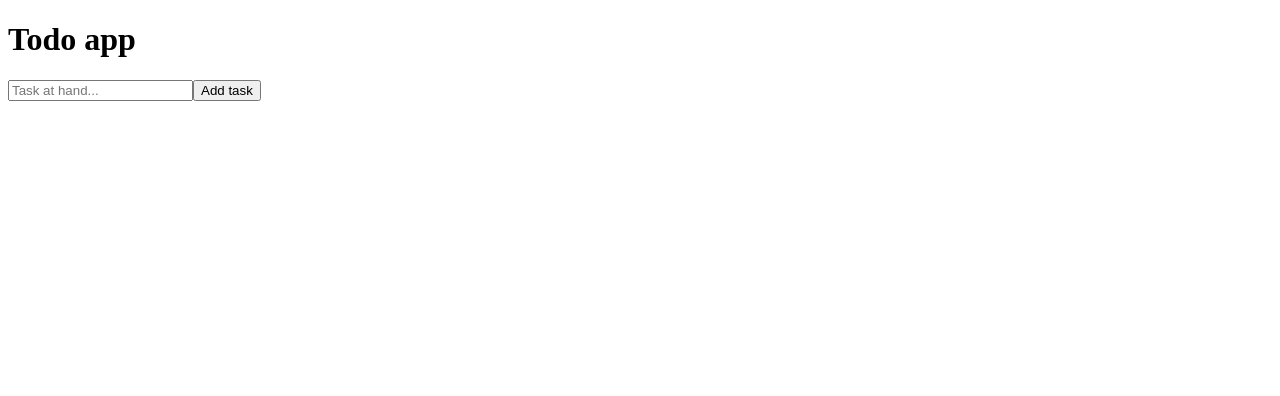
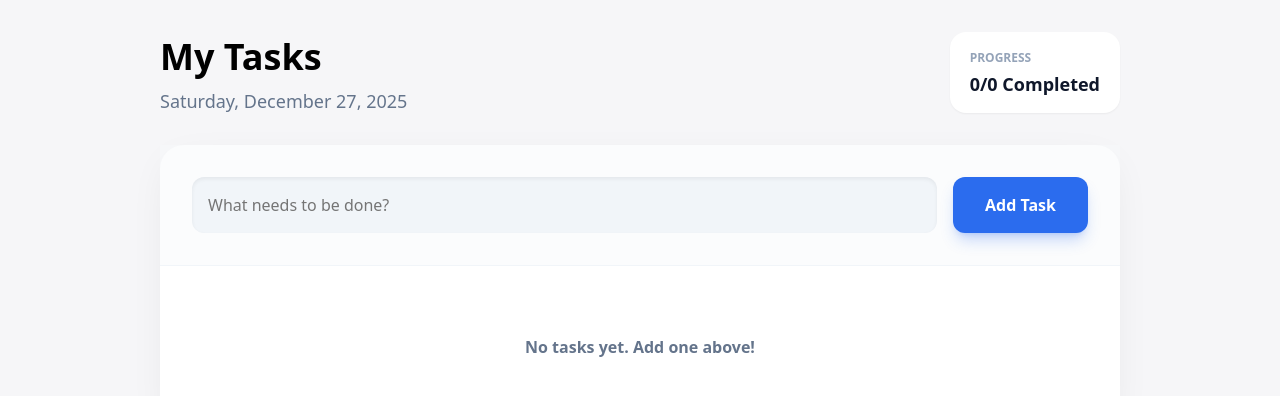
Before and after one commit to jasonvictorio/todo, an Angular app: page / in a window 1280 px wide. Shown: the top 396 px of the page. Built offline with nearby package versions, Linux system fonts and the light colour scheme.

Commit message:
feat: enhance task management UI and functionality with new components and improved styles

```diff
--- a/src/app/app.html
+++ b/src/app/app.html
@@ -1,29 +1,53 @@
-<h1>Todo app</h1>
+<main>
+  <div class="header">
+    <div>
+      <h1 class="title">My Tasks</h1>
+      <p class="date">{{ today | date: 'fullDate' }}</p>
+    </div>
+    <div class="status">
+      <p class="status-line-1">Progress</p>
+      <p class="status-line-2">
+        {{completeTasks.length}}/{{tasks.length}} Completed
+      </p>
+    </div>
+  </div>
 
+  <div class="tasks-and-input">
     <form (submit)="addTask()">
       <input
         [(ngModel)]="task"
+        name="task"
+        placeholder="What needs to be done?"
         type="text"
-    name="newTaskText"
-    placeholder="Task at hand..."
+      />
+      <button
+        class="add"
+        type="submit"
       >
-  <button type="submit">Add task</button>
+        Add Task
+      </button>
     </form>
 
-<ul>
-  @for (task of incompleteTasks; track task.id) {
-    <li>
-      <button type="button" (click)="toggleTask(task)">Toggle</button>
-      <span>{{ task.text }}</span>
-    </li>
+    <div class="tasks">
+      @for(task of incompleteTasks; track task.id) {
+        <app-task-item
+          [task]="task"
+          (toggle)="toggleTask(task)"
+          (delete)="deleteTask(task)"
+        />
       }
-</ul>
 
-<ul>
-  @for (task of completeTasks; track task.id) {
-    <li>
-      <button type="button" (click)="toggleTask(task)">Toggle</button>
-      <span>{{ task.text }}</span>
-    </li>
+      @for(task of completeTasks; track task.id) {
+        <app-task-item
+          [task]="task"
+          (toggle)="toggleTask(task)"
+          (delete)="deleteTask(task)"
+        />
       }
-</ul>
+
+      @if (tasks.length === 0) {
+        <p class="empty">No tasks yet. Add one above!</p>
+      }
+    </div>
+  </div>
+</main>
--- a/src/app/app.ts
+++ b/src/app/app.ts
@@ -1,8 +1,10 @@
+import { DatePipe } from '@angular/common'
 import { Component } from '@angular/core'
 import { FormsModule } from '@angular/forms'
 import { v4 as uuid } from 'uuid'
+import { TaskItemComponent } from './task-item/task-item'
 
-interface Task {
+export type Task = {
   id: string
   text: string
   completed: boolean
@@ -10,20 +12,21 @@ interface Task {
 
 @Component({
   selector: 'app-root',
-  imports: [FormsModule],
+  imports: [FormsModule, TaskItemComponent, DatePipe],
   templateUrl: './app.html',
   styleUrl: './app.scss',
 })
 export class App {
   task = ''
   tasks: Task[] = []
+  today = new Date()
 
   get incompleteTasks() {
-    return this.tasks.filter((t) => t.completed)
+    return this.tasks.filter((t) => !t.completed)
   }
 
   get completeTasks() {
-    return this.tasks.filter((t) => !t.completed)
+    return this.tasks.filter((t) => t.completed)
   }
 
   createTask(text: string) {
@@ -44,4 +47,8 @@ export class App {
     const toggledTask = { ...task, completed: !task.completed }
     this.tasks = this.tasks.map((t) => (t.id !== task.id ? t : toggledTask))
   }
+
+  deleteTask(task: Task) {
+    this.tasks = this.tasks.filter((t) => t.id !== task.id)
+  }
 }
--- /dev/null
+++ b/src/app/task-item/task-item.html
@@ -0,0 +1,9 @@
+<div
+  (click)="onToggle()"
+  class="checkbox"
+></div>
+<p class="task-text">{{task.text}}</p>
+<button
+  (click)="onDelete()"
+  class="delete"
+>Delete</button>
--- /dev/null
+++ b/src/app/task-item/task-item.ts
@@ -0,0 +1,25 @@
+import { Component, EventEmitter, Input, Output } from '@angular/core'
+import type { Task } from '../app'
+
+@Component({
+  selector: 'app-task-item',
+  templateUrl: './task-item.html',
+  host: {
+    class: 'task',
+    '[class.completed]': 'task.completed',
+  },
+})
+export class TaskItemComponent {
+  @Input({ required: true }) task!: Task
+  @Output() toggle = new EventEmitter<void>()
+  @Output() delete = new EventEmitter<void>()
+
+  onToggle() {
+    this.toggle.emit()
+  }
+
+  onDelete() {
+    console.log('ondelete')
+    this.delete.emit()
+  }
+}
--- a/src/styles.scss
+++ b/src/styles.scss
@@ -1 +1,182 @@
-/* You can add global styles to this file, and also import other style files */
+*,
+::after,
+::before {
+  box-sizing: border-box;
+  border-width: 0;
+  border-style: solid;
+}
+
+* {
+  margin: 0;
+  padding: 0;
+}
+
+input,
+button,
+textarea,
+select {
+  font: inherit;
+}
+// css reset above ends here
+
+body {
+  margin: 0;
+  background-color: rgb(246 246 248);
+  min-height: 100vh;
+  font-family: ui-sans-serif, system-ui, sans-serif, 'Apple Color Emoji', 'Segoe UI Emoji',
+    'Segoe UI Symbol', 'Noto Color Emoji';
+}
+
+main {
+  width: 100%;
+  max-width: 1024px;
+  margin: 0 auto;
+  padding: 32px;
+}
+
+.header {
+  margin-bottom: 32px;
+  display: flex;
+  justify-content: space-between;
+}
+
+.title {
+  font-size: 36px;
+  margin-bottom: 8px;
+  font-weight: 900;
+}
+
+.date {
+  font-size: 18px;
+  color: rgb(100 116 139);
+}
+
+.status {
+  background-color: #fff;
+  border-radius: 16px;
+  padding: 12px 20px;
+  box-shadow: 0 1px 2px 0 rgb(0 0 0 / 0.05);
+  font-weight: bold;
+  display: flex;
+  flex-direction: column;
+  justify-content: center;
+}
+
+.status-line-1 {
+  font-size: 12px;
+  color: rgb(148 163 184);
+  text-transform: uppercase;
+  margin-bottom: 6px;
+}
+.status-line-2 {
+  font-size: 18px;
+  color: rgb(15 23 42);
+}
+
+.tasks-and-input {
+  background-color: #fff;
+  border-radius: 24px;
+  box-shadow: 0 10px 40px -10px rgba(0, 0, 0, 0.08);
+}
+
+form {
+  padding: 32px;
+  border-bottom: 1px solid rgb(241 245 249);
+  background-color: rgb(248 250 252 / 0.5);
+  display: flex;
+  gap: 16px;
+}
+
+input {
+  background-color: rgb(241 245 249);
+  width: 100%;
+  height: 56px;
+  padding: 16px;
+  border: none;
+  border-radius: 12px;
+  box-shadow: inset 0 2px 4px rgba(0, 0, 0, 0.06);
+}
+
+.add {
+  text-wrap: nowrap;
+  padding: 0 32px;
+  color: #fff;
+  background-color: rgb(43 108 238);
+  font-weight: 600;
+  border-radius: 12px;
+  box-shadow: 0 10px 15px -3px #2b6cee40, 0 4px 6px -4px #2b6cee40;
+}
+
+.tasks {
+  display: flex;
+  padding: 32px;
+  flex-direction: column;
+  gap: 16px;
+}
+
+.task {
+  display: flex;
+  padding: 16px;
+  flex-direction: row;
+  border-radius: 16px;
+  box-shadow: 0 1px 2px 0 rgb(0 0 0 / 0.05);
+  border: 1px solid rgb(241 245 249);
+  align-items: center;
+  font-size: 18px;
+}
+
+.checkbox {
+  cursor: pointer;
+  color: rgb(229, 231, 235);
+  width: 24px;
+  height: 24px;
+  border: 2px solid rgb(229, 231, 235);
+  border-radius: 100%;
+  margin-right: 12px;
+}
+
+.delete {
+  padding: 12px 24px;
+  margin-left: auto;
+  border-radius: 8px;
+  display: flex;
+  align-items: center;
+  justify-content: center;
+
+  color: rgb(148 163 184);
+  &:hover {
+    color: rgb(239 68 68);
+    background-color: rgb(254 242 242);
+  }
+
+  opacity: 0;
+  .task:hover & {
+    opacity: 1;
+  }
+}
+
+.task.completed {
+  background-color: rgb(248 250 252);
+  color: rgb(148 163 184);
+  opacity: 0.75;
+  border-color: transparent;
+  &:hover {
+    opacity: 1;
+  }
+
+  .checkbox {
+    border-color: transparent;
+    background-color: rgb(43 108 238);
+  }
+
+  .task-text {
+    text-decoration: line-through;
+  }
+}
+
+.empty {
+  padding: 38px;
+  text-align: center;
+  color: rgb(100 116 139);
+  font-weight: 600;
+}
```
Lines whose indentation alone changed are shown as unchanged.
